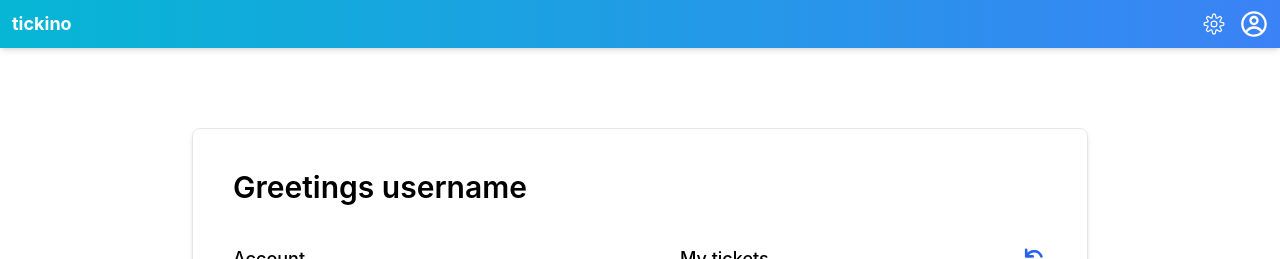
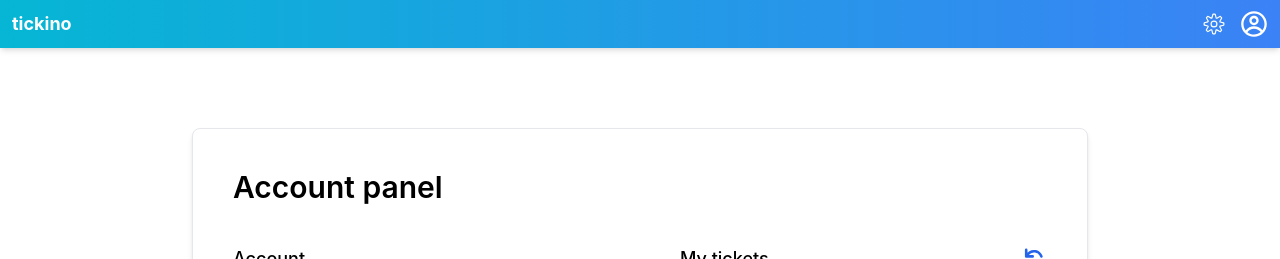
Before and after one commit to Kexon/DAT076, a React (Create React App) app in the folder client/: page /user/dashboard in a window 1280 px wide. Shown: the top 259 px of the page. Built offline with nearby package versions, Linux system fonts and the light colour scheme; no server answers.

Commit message:
change title of dashboard

```diff
--- a/client/src/pages/user/dashboard/UserPage.tsx
+++ b/client/src/pages/user/dashboard/UserPage.tsx
@@ -8,7 +8,7 @@ export default function UserPage() {
     <div>
       <Card className="mt-20 p-4">
         <div className="flex flex-col gap-10">
-          <h1 className="text-3xl font-semibold">Greetings username</h1>
+          <h1 className="text-3xl font-semibold">Account panel</h1>
           <div className="flex flex-col gap-20 sm:flex-row">
             <UserPageSettings />
             <UserTickets />
```
